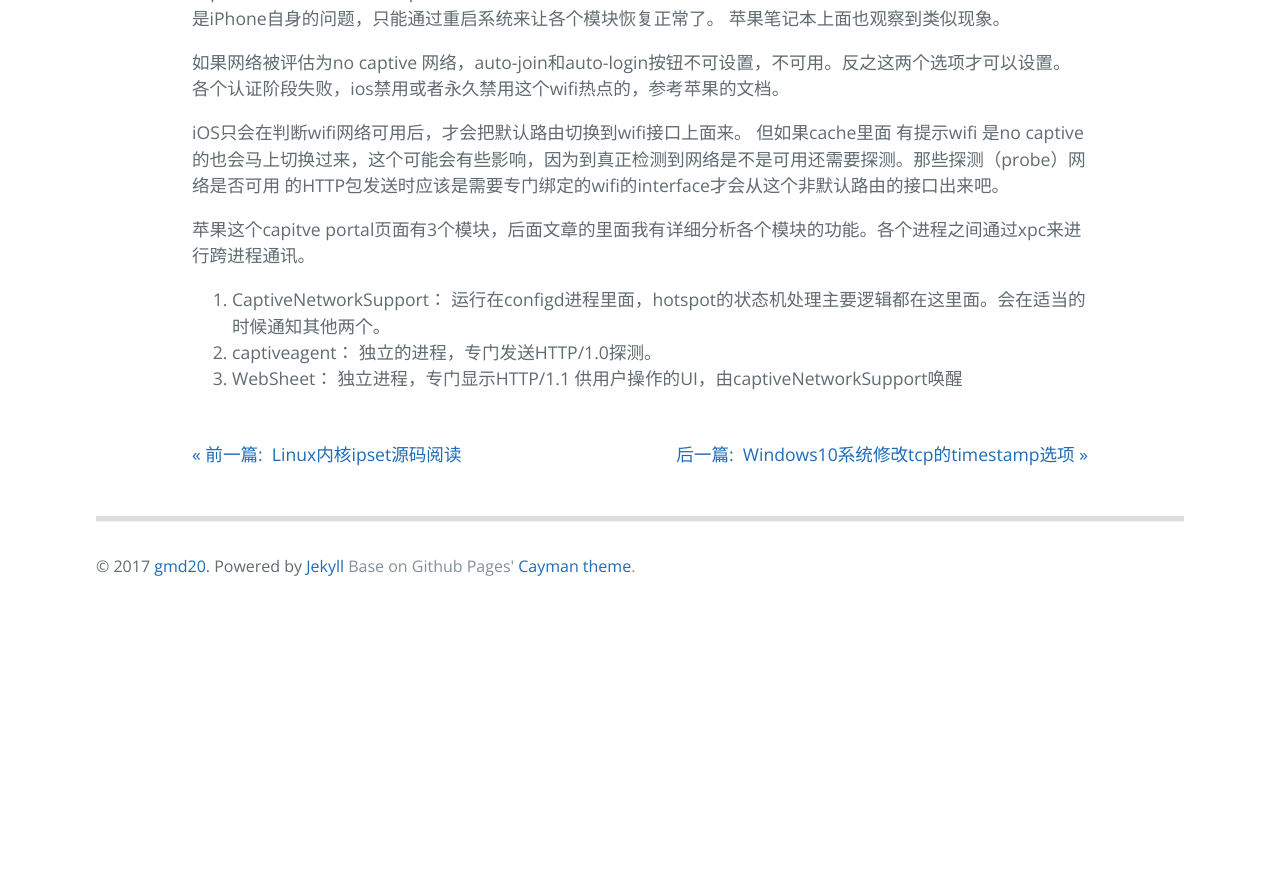
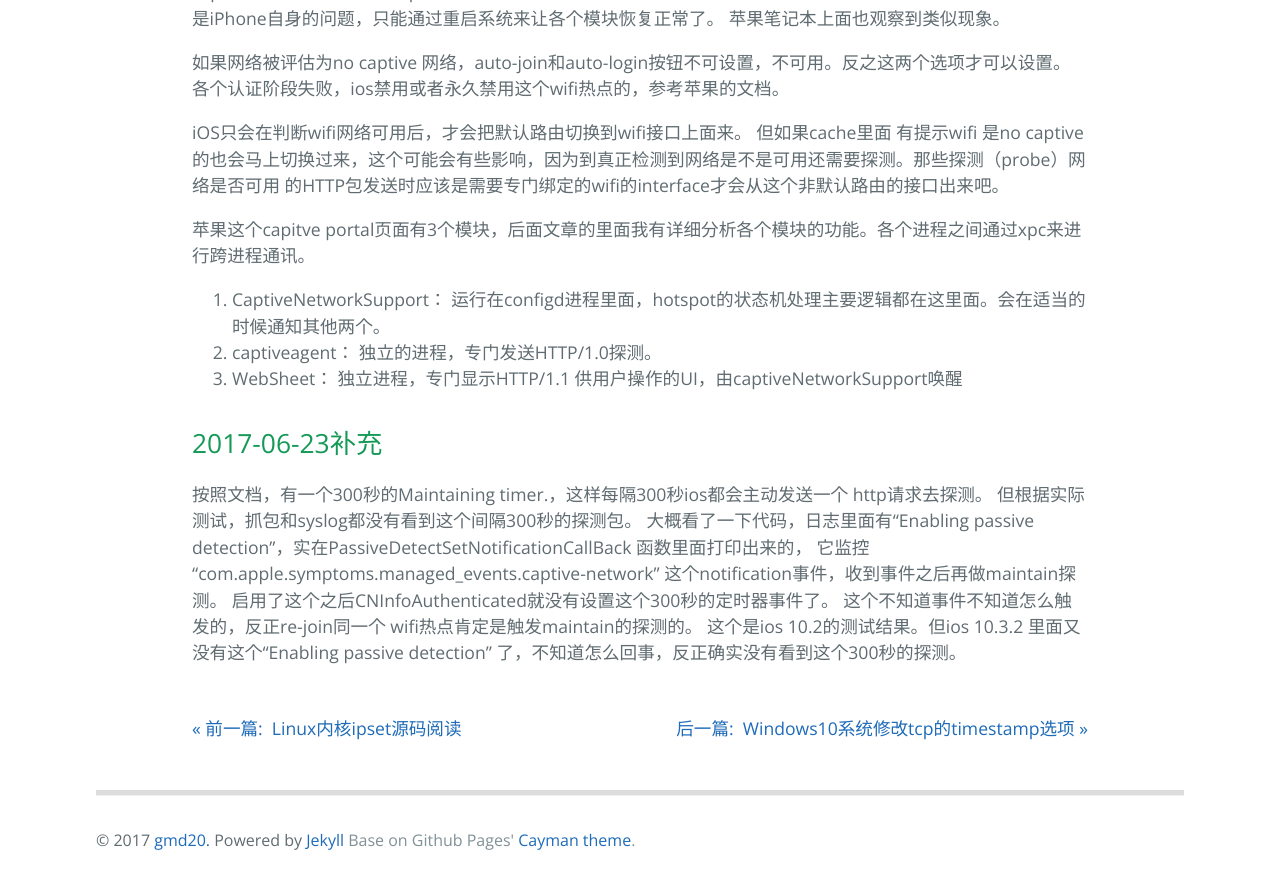
Before and after one commit to gmd20/gmd20.github.io, a Jekyll site: the page built from _posts/2017-05-19-iPhone连接wifi热点跳转captive portal页面原理以及页面跳转慢原因分析.markdown, in a window 1280 px wide and 900 px high, scrolled down 17438 px. Shown: the top 889 px of the window. Built offline with Jekyll 4.4.1, drawn with Linux system fonts in a browser that asks for light colours; Markdown is read by kramdown in place of the engine named in the settings; comment, search, counter and statistics services are not loaded; before the commit the page ends 18064 px from its top, so only the background shows below that.

Commit message:
Update 2017-05-19-iPhone连接wifi热点跳转captive portal页面原理以及页面跳转慢原因分析.markdown

```diff
--- a/_posts/2017-05-19-iPhone连接wifi热点跳转captive portal页面原理以及页面跳转慢原因分析.markdown
+++ b/_posts/2017-05-19-iPhone连接wifi热点跳转captive portal页面原理以及页面跳转慢原因分析.markdown
@@ -812,3 +812,15 @@ iOS只会在判断wifi网络可用后，才会把默认路由切换到wifi接口
 1. CaptiveNetworkSupport： 运行在configd进程里面，hotspot的状态机处理主要逻辑都在这里面。会在适当的时候通知其他两个。
 2. captiveagent： 独立的进程，专门发送HTTP/1.0探测。
 3. WebSheet： 独立进程，专门显示HTTP/1.1 供用户操作的UI，由captiveNetworkSupport唤醒
+
+
+
+2017-06-23补充
+--------------
+按照文档，有一个300秒的Maintaining timer.，这样每隔300秒ios都会主动发送一个 http请求去探测。
+但根据实际测试，抓包和syslog都没有看到这个间隔300秒的探测包。
+大概看了一下代码，日志里面有“Enabling passive detection”，实在PassiveDetectSetNotificationCallBack 函数里面打印出来的，
+它监控  "com.apple.symptoms.managed_events.captive-network" 这个notification事件，收到事件之后再做maintain探测。
+启用了这个之后CNInfoAuthenticated就没有设置这个300秒的定时器事件了。 这个不知道事件不知道怎么触发的，反正re-join同一个
+wifi热点肯定是触发maintain的探测的。 这个是ios 10.2的测试结果。但ios 10.3.2 里面又没有这个“Enabling passive detection”
+了，不知道怎么回事，反正确实没有看到这个300秒的探测。
```
